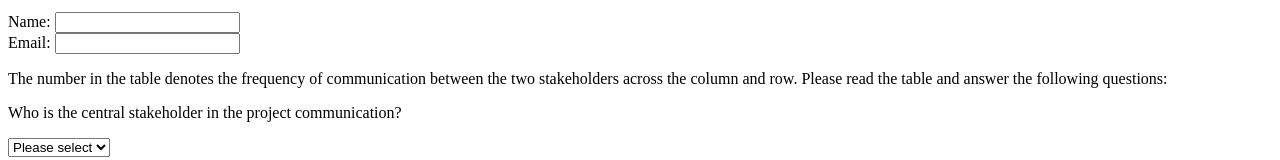
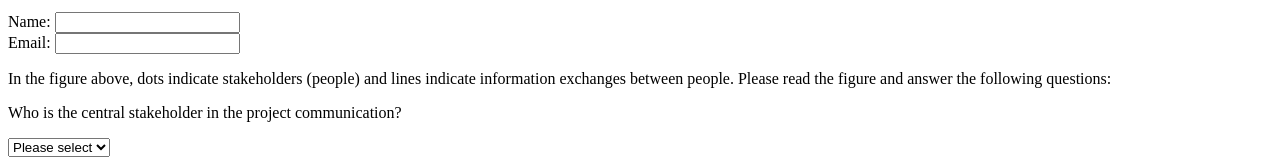
Before and after one commit to JunchiZhu/reu_project_github, a plain HTML site: page docs/node_graph.html in a window 1280 px wide. Shown: the part 735-895 px from the top of the page. Drawn offline with nearby package versions, Linux system fonts and the light colour scheme; no server answers.

Commit message:
graph description update

```diff
--- a/docs/node_graph.html
+++ b/docs/node_graph.html
@@ -18,7 +18,7 @@
     <label>Name: <input type="text" name="name" required></label><br>
     <label>Email: <input type="email" name="email" required></label><br>
 
-    <p>The number in the table denotes the frequency of communication between the two stakeholders across the column and row. Please read the table and answer the following questions: </p>
+    <p>In the figure above, dots indicate stakeholders (people) and lines indicate information exchanges between people. Please read the figure and answer the following questions: </p>
     <p>Who is the central stakeholder in the project communication?</p>
     <label for="graph_question1"></label><select name="graph_question1" id="graph_question1" required>
     <option value="">Please select</option>
```
Also changed, not shown: 1 other file.
